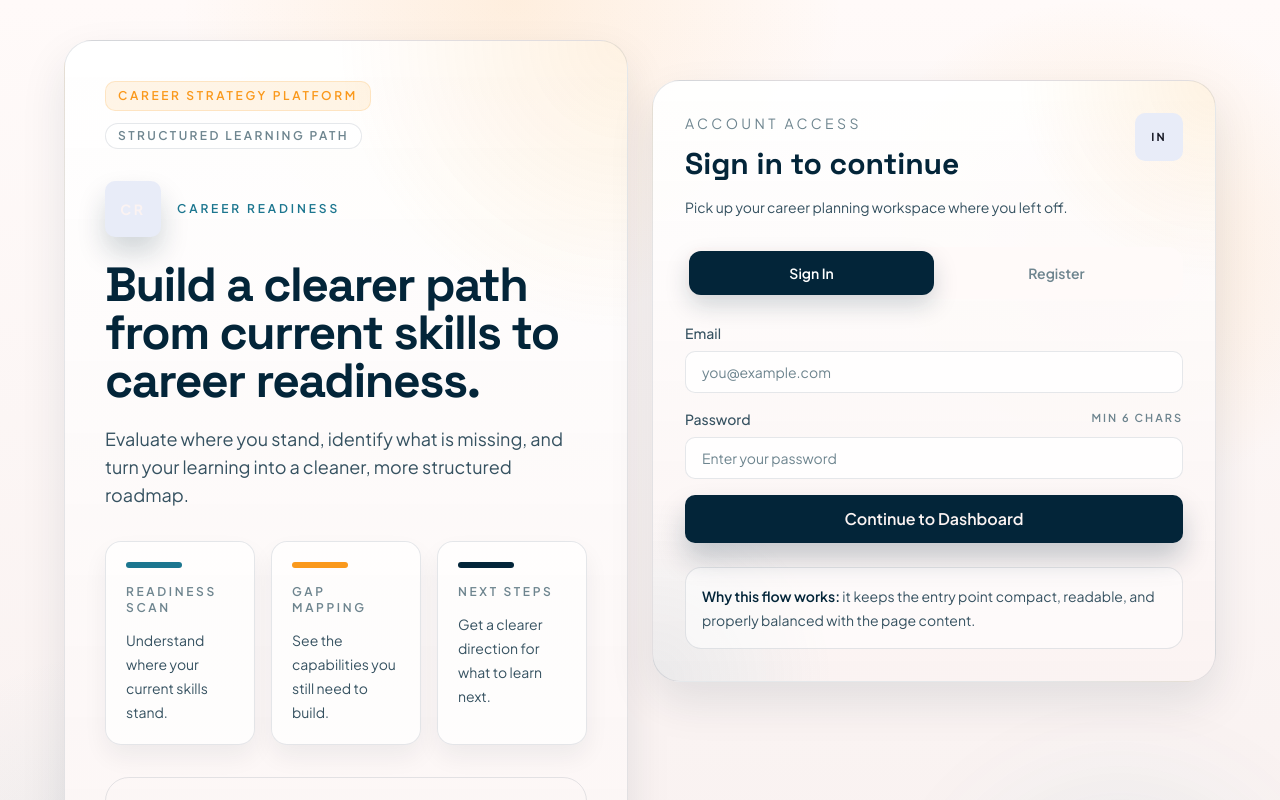
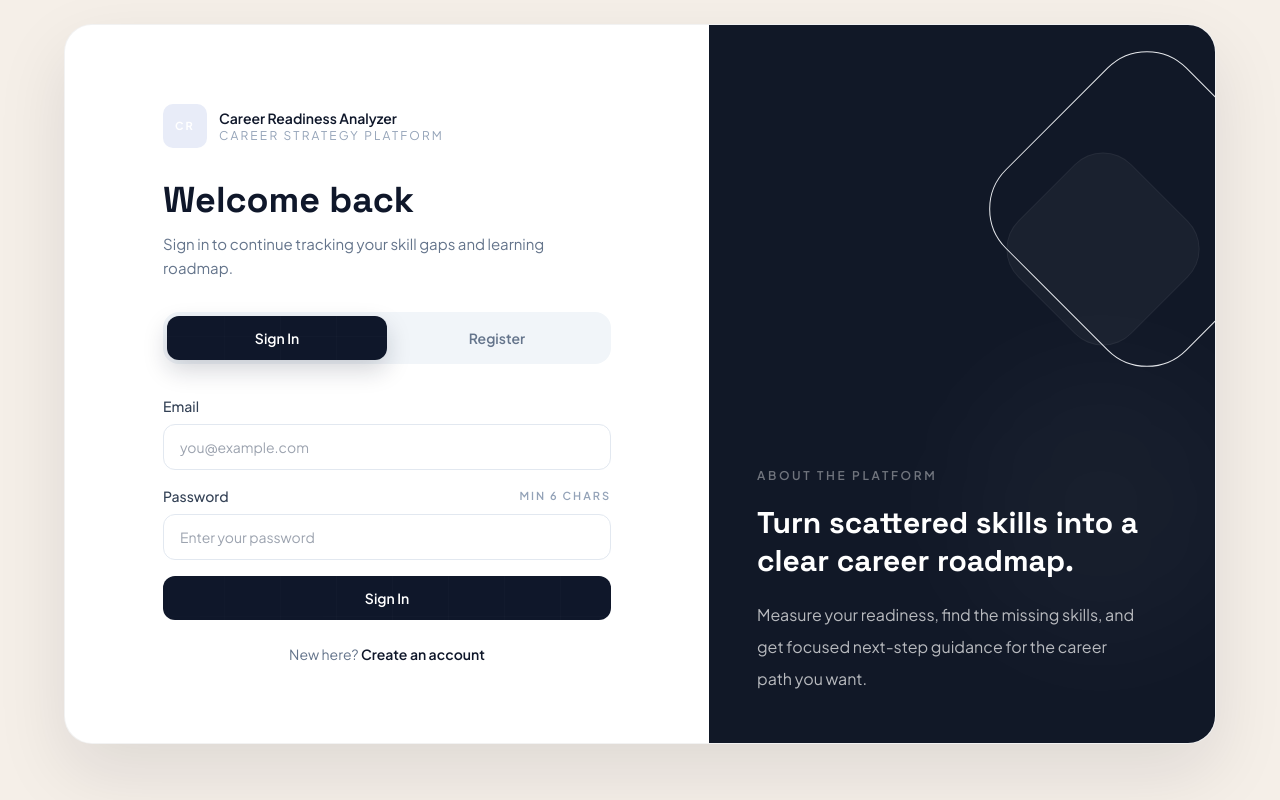
Before and after one commit to aryanishan/skill-based-analyzer, a React (Vite) app in the folder frontend/: page /auth in a window 1280 px wide. Shown: the top 800 px of the page. Built offline with nearby package versions, Linux system fonts and the light colour scheme.

Commit message:
ui changes on the authentication page

```diff
--- a/frontend/src/pages/AuthPage.tsx
+++ b/frontend/src/pages/AuthPage.tsx
@@ -4,24 +4,6 @@ import toast from 'react-hot-toast';
 import { register, login } from '../api';
 import LogoBadge from '../components/LogoBadge';
 import { useAuth } from '../context/AuthContext';
-
-const highlights = [
-  {
-    label: 'Readiness scan',
-    text: 'Understand where your current skills stand.',
-    color: 'bg-[#1c768f]',
-  },
-  {
-    label: 'Gap mapping',
-    text: 'See the capabilities you still need to build.',
-    color: 'bg-[#fa991c]',
-  },
-  {
-    label: 'Next steps',
-    text: 'Get a clearer direction for what to learn next.',
-    color: 'bg-[#032539]',
-  },
-];
 
 export default function AuthPage() {
   const [mode, setMode] = useState<'login' | 'register'>('login');
@@ -50,88 +32,33 @@ export default function AuthPage() {
   };
 
   return (
-    <div className="relative overflow-hidden px-4 py-6 sm:px-6 lg:px-8 lg:py-10">
-      <div className="absolute inset-0 -z-10 opacity-70">
-        <div className="absolute left-0 top-0 h-72 w-72 rounded-full bg-[#fa991c]/12 blur-3xl" />
-        <div className="absolute bottom-10 right-0 h-80 w-80 rounded-full bg-[#1c768f]/10 blur-3xl" />
-      </div>
-
-      <div className="mx-auto max-w-6xl">
-        <div className="grid gap-6 lg:grid-cols-2 lg:items-start">
-          <section className="card radial-panel rounded-[28px] p-6 sm:p-8 lg:p-10">
-            <div className="flex flex-wrap items-center gap-3">
-              <div className="theme-chip">Career Strategy Platform</div>
-              <div className="rounded-full border border-[color:var(--border-soft)] bg-white/70 px-3 py-1 text-xs font-semibold uppercase tracking-[0.2em] text-[color:var(--text-muted)]">
-                Structured learning path
+    <div className="min-h-screen bg-[#f5efe8] px-4 py-6 sm:px-6 lg:px-8">
+      <div className="mx-auto flex min-h-[calc(100vh-3rem)] w-full max-w-6xl overflow-hidden rounded-[28px] border border-black/5 bg-white shadow-[0_28px_70px_rgba(17,24,39,0.10)] lg:min-h-[720px]">
+        <section className="flex w-full items-center justify-center px-6 py-10 sm:px-10 lg:w-[56%] lg:px-14">
+          <div className="w-full max-w-md">
+            <div className="mb-8 flex items-center gap-3">
+              <LogoBadge
+                label="CR"
+                className="h-11 w-11 rounded-2xl bg-[#0f172a] text-[11px] tracking-[0.24em] text-white"
+              />
+              <div>
+                <div className="text-sm font-semibold text-[#0f172a]">Career Readiness Analyzer</div>
+                <div className="text-xs uppercase tracking-[0.18em] text-slate-400">Career Strategy Platform</div>
               </div>
             </div>
 
-            <div className="mt-8 flex items-center gap-4">
-              <LogoBadge
-                label="CR"
-                className="h-14 w-14 rounded-2xl bg-[#032539] text-sm tracking-[0.26em] text-[#fbf3f2] shadow-[0_16px_28px_rgba(3,37,57,0.18)]"
-              />
-              <div className="text-xs font-semibold uppercase tracking-[0.24em] text-[#1c768f]">
-                Career readiness
-              </div>
+            <div>
+              <h1 className="font-['Space_Grotesk'] text-3xl font-bold leading-tight text-[#0f172a] sm:text-4xl">
+                {mode === 'login' ? 'Welcome back' : 'Create Account'}
+              </h1>
+              <p className="mt-3 text-sm leading-6 text-slate-500 sm:text-[15px]">
+                {mode === 'login'
+                  ? 'Sign in to continue tracking your skill gaps and learning roadmap.'
+                  : 'Begin with a clear view of your current skills and what to improve next.'}
+              </p>
             </div>
 
-            <h1 className="mt-6 max-w-xl font-['Space_Grotesk'] text-4xl font-bold leading-tight tracking-[-0.03em] text-[color:var(--text-main)] sm:text-5xl">
-              Build a clearer path from current skills to career readiness.
-            </h1>
-
-            <p className="mt-5 max-w-2xl text-base leading-8 text-[color:var(--text-soft)] sm:text-lg">
-              Evaluate where you stand, identify what is missing, and turn your learning into a cleaner, more structured roadmap.
-            </p>
-
-            <div className="mt-8 grid gap-4 sm:grid-cols-3">
-              {highlights.map((item) => (
-                <div
-                  key={item.label}
-                  className="rounded-2xl border border-[color:var(--border-soft)] bg-white/70 p-5 shadow-[0_12px_24px_rgba(3,37,57,0.06)]"
-                >
-                  <div className={`h-1.5 w-14 rounded-full ${item.color}`} />
-                  <div className="mt-4 text-xs font-semibold uppercase tracking-[0.22em] text-[color:var(--text-muted)]">
-                    {item.label}
-                  </div>
-                  <p className="mt-3 text-sm leading-6 text-[color:var(--text-soft)]">
-                    {item.text}
-                  </p>
-                </div>
-              ))}
-            </div>
-
-            <div className="mt-8 rounded-[24px] border border-[color:var(--border-soft)] bg-white/72 p-6">
-              <div className="text-sm uppercase tracking-[0.22em] text-[#1c768f]">What you get</div>
-              <h2 className="mt-3 text-2xl font-semibold leading-tight text-[color:var(--text-main)]">
-                A cleaner roadmap, not just a score.
-              </h2>
-              <div className="mt-4 space-y-3 text-sm leading-7 text-[color:var(--text-soft)] sm:text-[15px]">
-                <p>Compare readiness across foundation, core, and advanced skill categories.</p>
-                <p>Review missing prerequisites and skill gaps in one place.</p>
-                <p>Keep the experience readable and calm on both desktop and mobile.</p>
-              </div>
-            </div>
-          </section>
-
-          <section className="lg:sticky lg:top-10">
-            <div className="card radial-panel rounded-[28px] p-6 sm:p-8">
-              <div className="flex items-start justify-between gap-4">
-                <div>
-                  <div className="text-sm uppercase tracking-[0.24em] text-[color:var(--text-muted)]">Account access</div>
-                  <h2 className="mt-3 font-['Space_Grotesk'] text-3xl font-bold leading-tight text-[color:var(--text-main)]">
-                    {mode === 'login' ? 'Sign in to continue' : 'Create your account'}
-                  </h2>
-                  <p className="mt-3 max-w-md text-sm leading-6 text-[color:var(--text-soft)]">
-                    {mode === 'login'
-                      ? 'Pick up your career planning workspace where you left off.'
-                      : 'Start with an account and build your readiness plan step by step.'}
-                  </p>
-                </div>
-                <LogoBadge label={mode === 'login' ? 'IN' : 'UP'} className="h-12 w-12 rounded-2xl text-[11px]" />
-              </div>
-
-              <div className="mt-7 grid grid-cols-2 rounded-2xl bg-[color:var(--surface-strong)] p-1">
+            <div className="mt-8 grid grid-cols-2 rounded-2xl bg-slate-100 p-1">
               {(['login', 'register'] as const).map((item) => (
                 <button
                   key={item}
@@ -139,8 +66,8 @@ export default function AuthPage() {
                   onClick={() => setMode(item)}
                   className={`rounded-xl px-4 py-3 text-sm font-semibold transition-all ${
                     mode === item
-                        ? 'bg-[#032539] text-white shadow-[0_10px_24px_rgba(3,37,57,0.18)]'
-                        : 'text-[color:var(--text-muted)]'
+                      ? 'bg-[#0f172a] text-white shadow-[0_10px_24px_rgba(15,23,42,0.18)]'
+                      : 'text-slate-500'
                   }`}
                 >
                   {item === 'login' ? 'Sign In' : 'Register'}
@@ -148,13 +75,13 @@ export default function AuthPage() {
               ))}
             </div>
 
-              <form onSubmit={handleSubmit} className="mt-6 space-y-4">
+            <form onSubmit={handleSubmit} className="mt-8 space-y-4">
               {mode === 'register' && (
                 <div>
-                    <label className="mb-2 block text-sm font-medium text-[color:var(--text-soft)]">Full Name</label>
+                  <label className="mb-2 block text-sm font-medium text-slate-700">Full Name</label>
                   <input
                     type="text"
-                      className="input-field"
+                    className="w-full rounded-xl border border-slate-200 bg-white px-4 py-3 text-sm text-slate-900 outline-none transition focus:border-slate-300 focus:ring-4 focus:ring-slate-100"
                     placeholder="Aryan Ishan"
                     value={form.name}
                     onChange={e => setForm(current => ({ ...current, name: e.target.value }))}
@@ -164,10 +91,10 @@ export default function AuthPage() {
               )}
 
               <div>
-                  <label className="mb-2 block text-sm font-medium text-[color:var(--text-soft)]">Email</label>
+                <label className="mb-2 block text-sm font-medium text-slate-700">Email</label>
                 <input
                   type="email"
-                    className="input-field"
+                  className="w-full rounded-xl border border-slate-200 bg-white px-4 py-3 text-sm text-slate-900 outline-none transition focus:border-slate-300 focus:ring-4 focus:ring-slate-100"
                   placeholder="you@example.com"
                   value={form.email}
                   onChange={e => setForm(current => ({ ...current, email: e.target.value }))}
@@ -177,15 +104,15 @@ export default function AuthPage() {
 
               <div>
                 <div className="mb-2 flex items-center justify-between gap-3">
-                    <label className="block text-sm font-medium text-[color:var(--text-soft)]">Password</label>
-                    <span className="text-[11px] font-semibold uppercase tracking-[0.18em] text-[color:var(--text-muted)]">
+                  <label className="block text-sm font-medium text-slate-700">Password</label>
+                  <span className="text-[11px] font-semibold uppercase tracking-[0.18em] text-slate-400">
                     Min 6 chars
                   </span>
                 </div>
                 <input
                   type="password"
-                    className="input-field"
-                    placeholder={mode === 'login' ? 'Enter your password' : 'Create a secure password'}
+                  className="w-full rounded-xl border border-slate-200 bg-white px-4 py-3 text-sm text-slate-900 outline-none transition focus:border-slate-300 focus:ring-4 focus:ring-slate-100"
+                  placeholder={mode === 'login' ? 'Enter your password' : 'Create a password'}
                   value={form.password}
                   onChange={e => setForm(current => ({ ...current, password: e.target.value }))}
                   required
@@ -193,18 +120,47 @@ export default function AuthPage() {
                 />
               </div>
 
-                <button type="submit" disabled={loading} className="btn-primary mt-2 w-full py-3 text-base">
-                  {loading ? 'Authenticating...' : mode === 'login' ? 'Continue to Dashboard' : 'Create Account'}
+              <button
+                type="submit"
+                disabled={loading}
+                className="mt-2 w-full rounded-xl bg-[#0f172a] px-4 py-3 text-sm font-semibold text-white transition hover:bg-[#162033] disabled:cursor-not-allowed disabled:opacity-60"
+              >
+                {loading ? 'Authenticating...' : mode === 'login' ? 'Sign In' : 'Create Account'}
               </button>
             </form>
 
-              <div className="mt-6 rounded-2xl border border-[color:var(--border-soft)] bg-white/55 p-4 text-sm leading-6 text-[color:var(--text-soft)]">
-                <span className="font-semibold text-[color:var(--text-main)]">Why this flow works:</span> it keeps the entry point compact,
-                readable, and properly balanced with the page content.
-              </div>
+            <p className="mt-6 text-center text-sm text-slate-500">
+              {mode === 'login' ? 'New here?' : 'Already have an account?'}{' '}
+              <button
+                type="button"
+                onClick={() => setMode(mode === 'login' ? 'register' : 'login')}
+                className="font-semibold text-[#0f172a]"
+              >
+                {mode === 'login' ? 'Create an account' : 'Sign in'}
+              </button>
+            </p>
           </div>
         </section>
+
+        <aside className="relative hidden lg:flex lg:w-[44%] lg:flex-col lg:justify-end lg:bg-[#111827] lg:p-12">
+          <div className="absolute inset-0 overflow-hidden">
+            <div className="absolute right-[-60px] top-14 h-64 w-64 rounded-[56px] border border-white/6 bg-white/3 rotate-45" />
+            <div className="absolute right-8 top-36 h-40 w-40 rounded-[40px] border border-white/5 bg-white/[0.04] rotate-45" />
+            <div className="absolute bottom-24 right-[-30px] h-72 w-72 rounded-full bg-white/[0.03] blur-3xl" />
           </div>
+
+          <div className="relative z-10 max-w-sm">
+            <div className="text-xs font-semibold uppercase tracking-[0.22em] text-white/40">
+              About the platform
+            </div>
+            <h2 className="mt-5 font-['Space_Grotesk'] text-3xl font-semibold leading-tight text-white">
+              Turn scattered skills into a clear career roadmap.
+            </h2>
+            <p className="mt-5 text-base leading-8 text-white/70">
+              Measure your readiness, find the missing skills, and get focused next-step guidance for the career path you want.
+            </p>
+          </div>
+        </aside>
       </div>
     </div>
   );
```
Lines whose indentation alone changed are shown as unchanged.
